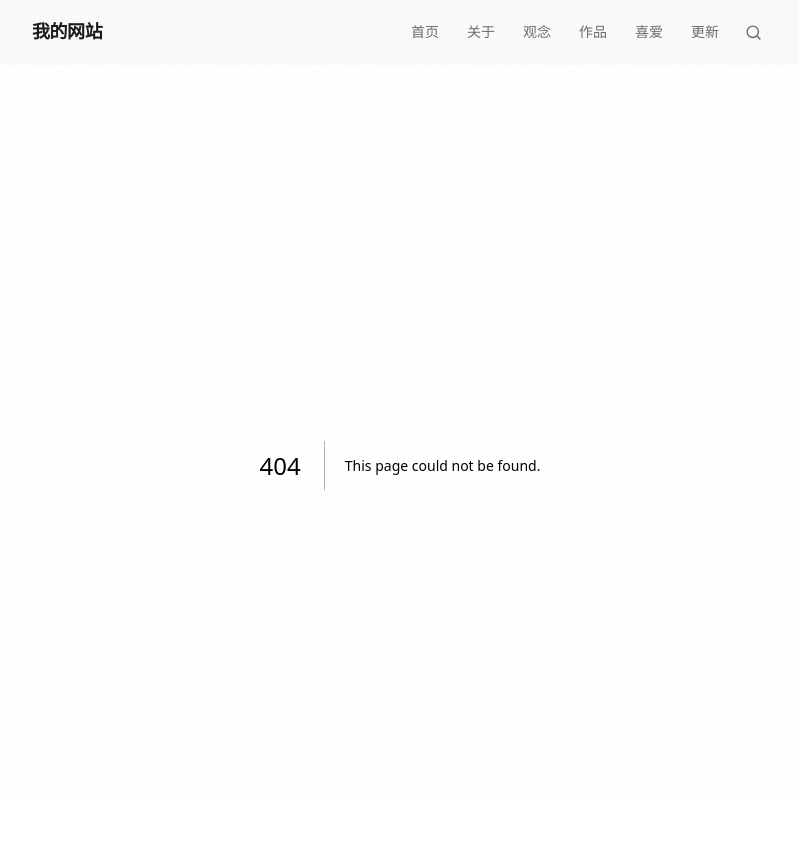
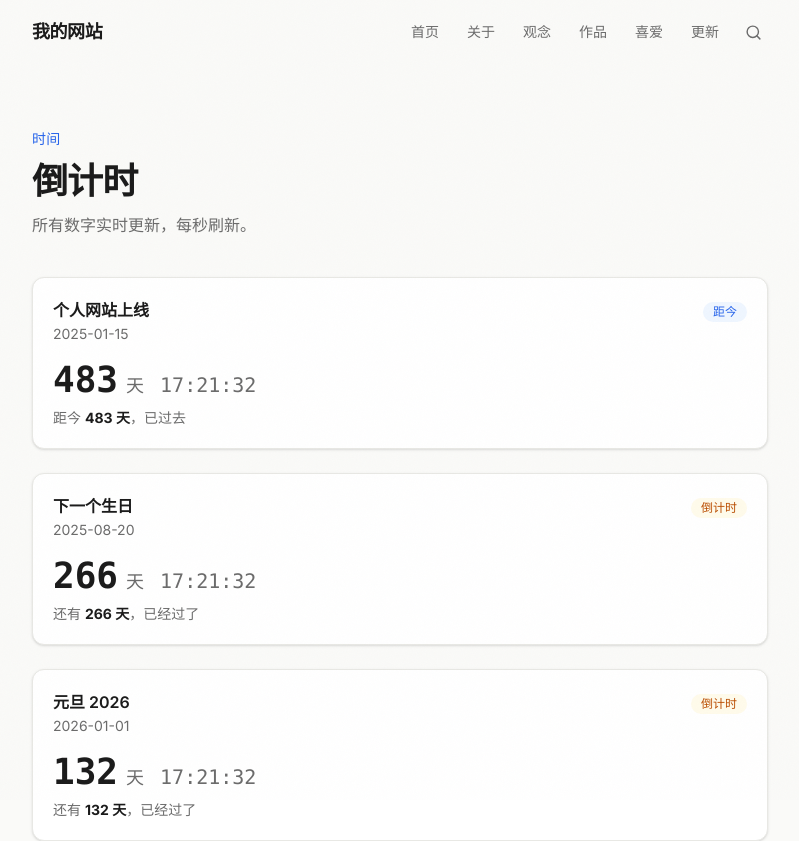
Before and after one commit to ws20061024sd-ai/XOLN_WEB, a Next.js app in the folder site/: page /countdown in a window 1280 px wide. Before the commit this address had no page. Shown: the top 841 px of the page, without its empty margins (240-1039 px from the left). Built offline with nearby package versions, Linux system fonts and the light colour scheme.

Commit message:
新增倒计时页面 /countdown
- content/countdowns.json 配置所有倒计时
- CountdownClient 客户端组件，每秒实时刷新
- 支持 since (距今) 和 until (倒计时) 两种模式
- 显示天数 + HH:MM:SS + 进度说明
- 页脚新增"倒计时"入口

```diff
--- /dev/null
+++ b/site/content/countdowns.json
@@ -0,0 +1,9 @@
+[
+  { "title": "个人网站上线", "date": "2025-01-15", "type": "since" },
+  { "title": "下一个生日", "date": "2025-08-20", "type": "until" },
+  { "title": "元旦 2026", "date": "2026-01-01", "type": "until" },
+  { "title": "大学毕业", "date": "2019-06-30", "type": "since" },
+  { "title": "第一次工作", "date": "2019-09-01", "type": "since" },
+  { "title": "下次旅行", "date": "2025-10-01", "type": "until" },
+  { "title": "出生", "date": "1998-08-20", "type": "since" }
+]
--- /dev/null
+++ b/site/src/app/countdown/CountdownClient.tsx
@@ -0,0 +1,93 @@
+"use client";
+
+import { useEffect, useState } from "react";
+
+interface CountdownItem {
+  title: string;
+  date: string;
+  type: "since" | "until";
+}
+
+function calc(target: Date, now: Date) {
+  const diffMs = target.getTime() - now.getTime();
+  const absMs = Math.abs(diffMs);
+  const totalDays = Math.floor(absMs / 86400000);
+  const hours = Math.floor((absMs % 86400000) / 3600000);
+  const minutes = Math.floor((absMs % 3600000) / 60000);
+  const seconds = Math.floor((absMs % 60000) / 1000);
+  return { totalDays, hours, minutes, seconds, isPast: diffMs <= 0 };
+}
+
+export default function CountdownClient({ items }: { items: CountdownItem[] }) {
+  const [now, setNow] = useState(() => new Date());
+
+  useEffect(() => {
+    const timer = setInterval(() => setNow(new Date()), 1000);
+    return () => clearInterval(timer);
+  }, []);
+
+  return (
+    <div className="flex flex-col gap-6">
+      {items.map((item) => {
+        const target = new Date(item.date);
+        const { totalDays, hours, minutes, seconds, isPast } = calc(target, now);
+        const isSince = item.type === "since";
+        const label = isSince ? "距今" : "还有";
+
+        // 进度条：对于 until 类型，如果日期在未来
+        const startOfYear = new Date(target.getFullYear(), 0, 1);
+        const yearDays = 365;
+        const elapsedDays = isSince
+          ? totalDays
+          : yearDays - totalDays;
+
+        return (
+          <div
+            key={item.title}
+            className="rounded-xl border border-[var(--border)] bg-[var(--bg-card)] p-5 shadow-sm"
+          >
+            <div className="flex items-baseline justify-between gap-4">
+              <div>
+                <h3 className="font-semibold text-[var(--text)]">
+                  {item.title}
+                </h3>
+                <p className="mt-0.5 text-sm text-[var(--text-muted)]">
+                  {item.date}
+                </p>
+              </div>
+              <span
+                className={`flex-shrink-0 rounded-full px-2.5 py-0.5 text-xs font-medium ${
+                  isSince
+                    ? "bg-[var(--accent-soft)] text-[var(--accent)]"
+                    : "bg-amber-50 text-amber-700"
+                }`}
+              >
+                {isSince ? "距今" : "倒计时"}
+              </span>
+            </div>
+
+            {/* 数字显示 */}
+            <div className="mt-4 font-mono tabular-nums">
+              <span className="text-4xl font-bold text-[var(--text)]">
+                {totalDays.toLocaleString()}
+              </span>
+              <span className="ml-2 text-lg text-[var(--text-muted)]">天</span>
+              <span className="ml-4 text-xl text-[var(--text-muted)]">
+                {String(hours).padStart(2, "0")}:{String(minutes).padStart(2, "0")}:{String(seconds).padStart(2, "0")}
+              </span>
+            </div>
+
+            {/* 说明文字 */}
+            <p className="mt-2 text-sm text-[var(--text-muted)]">
+              {label}{" "}
+              <strong className="text-[var(--text)]">{totalDays.toLocaleString()} 天</strong>
+              {isSince && isPast ? "，已过去" : ""}
+              {!isSince && target > now ? "，即将到来" : ""}
+              {!isSince && target <= now ? "，已经过了" : ""}
+            </p>
+          </div>
+        );
+      })}
+    </div>
+  );
+}
--- /dev/null
+++ b/site/src/app/countdown/page.tsx
@@ -0,0 +1,41 @@
+import fs from "fs";
+import path from "path";
+import CountdownClient from "./CountdownClient";
+import ScrollReveal from "@/components/ScrollReveal";
+
+interface CountdownItem {
+  title: string;
+  date: string;
+  type: "since" | "until";
+}
+
+function getCountdowns(): CountdownItem[] {
+  const filePath = path.join(process.cwd(), "content", "countdowns.json");
+  if (!fs.existsSync(filePath)) return [];
+  const raw = fs.readFileSync(filePath, "utf-8");
+  return JSON.parse(raw);
+}
+
+export default function CountdownPage() {
+  const items = getCountdowns();
+
+  return (
+    <div className="mx-auto max-w-3xl px-4 py-12 sm:py-16">
+      <ScrollReveal>
+        <p className="text-sm font-medium tracking-wide text-[var(--accent)] uppercase">
+          时间
+        </p>
+        <h1 className="mt-3 font-serif text-3xl font-bold tracking-tight sm:text-4xl">
+          倒计时
+        </h1>
+        <p className="mt-3 text-[var(--text-muted)]">
+          所有数字实时更新，每秒刷新。
+        </p>
+      </ScrollReveal>
+
+      <div className="mt-10">
+        <CountdownClient items={items} />
+      </div>
+    </div>
+  );
+}
--- a/site/src/components/Footer.tsx
+++ b/site/src/components/Footer.tsx
@@ -36,6 +36,9 @@ export default function Footer() {
           </p>
         )}
         <div className="mb-2 flex items-center justify-center gap-4 text-xs text-[var(--text-soft)]">
+          <Link href="/countdown" className="no-underline transition-colors hover:text-[var(--accent)]">
+            倒计时
+          </Link>
           <Link href="/misc" className="no-underline transition-colors hover:text-[var(--accent)]">
             杂项
           </Link>
```
Also changed, not shown: 1 other file (tests, documents, lock files or other folders).
